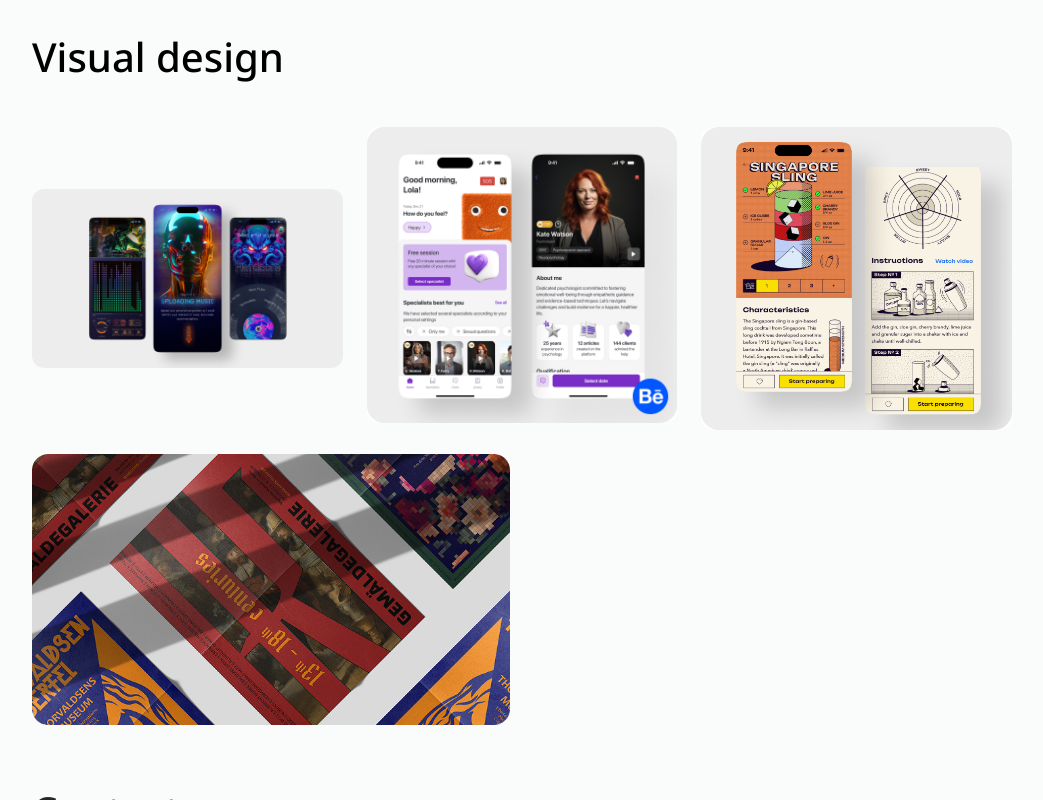
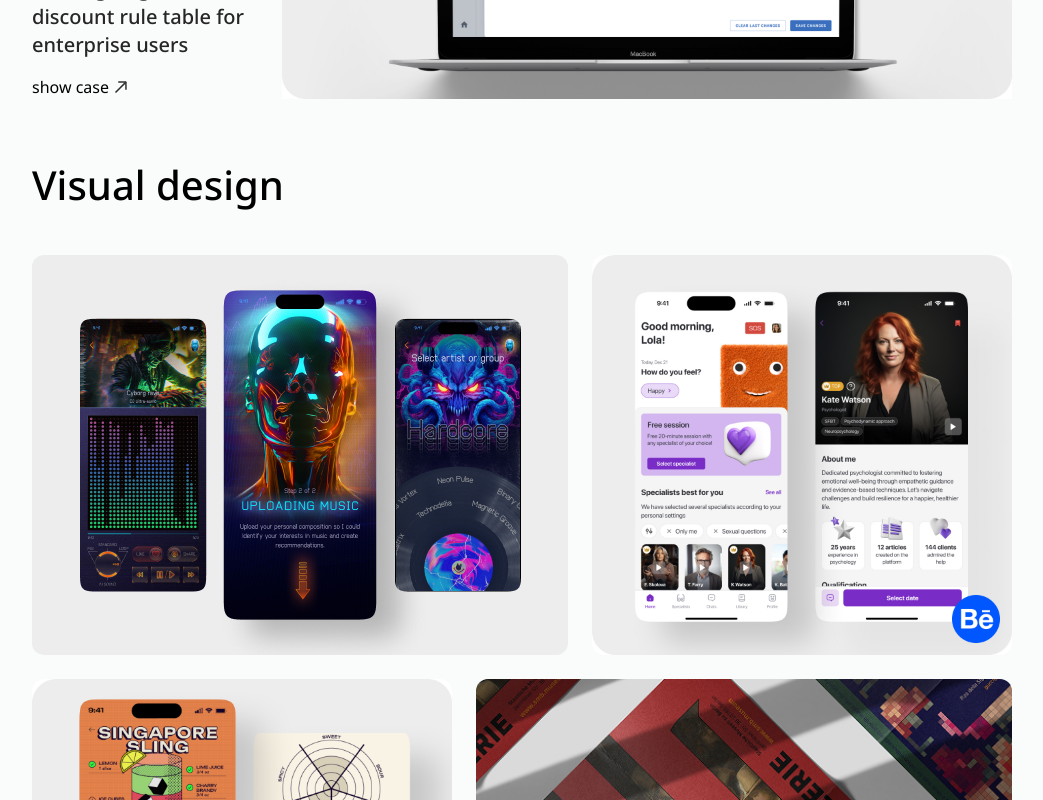
Before and after one commit to Igogoblin/alex, a Next.js app in the folder skavysh/: page / in a window 1280 px wide. Shown: the part 2200-3000 px from the top of the page, without its empty margins (218-1261 px from the left). Built offline with nearby package versions, Linux system fonts and the light colour scheme.

Commit message:
refactor: visual presentation visual section main page

```diff
--- a/skavysh/src/app/avodark/avoDark.module.css
+++ b/skavysh/src/app/avodark/avoDark.module.css
@@ -16,7 +16,7 @@
   line-height: 48px;
   margin: 60px 0 44px;
 }
-@media screen and (max-width: 1200px) {
+@media screen and (max-width: 1300px) {
   .avoDark {
     flex-direction: column;
   }
--- a/skavysh/src/components/main/visual/main-visual.module.css
+++ b/skavysh/src/components/main/visual/main-visual.module.css
@@ -1,8 +1,9 @@
 .mainVisual {
   display: flex;
+  flex-direction: column;
   flex-wrap: wrap;
-  flex-direction: column;
 }
+
 .visual_design {
   text-align: left;
   font-family: "Noto Sans";
@@ -11,68 +12,61 @@
   font-weight: 500;
   margin-bottom: 44px;
 }
+
 .visual_block {
-  /* height: fit-content; */
   display: flex;
-  /* justify-content: start;
-  align-items: flex-start; */
   flex-wrap: wrap;
   gap: 24px;
 }
-.visual_item {
-  /* height: 400px;
-  border-radius: 24px;
-  transition: all 0.3s ease; */
-  flex: 1 1 300px; /* растягивается, но не меньше 300px */
-  max-width: calc(50% - 12px); /* чтобы в ряду было 2 элемента с учётом gap */
-  height: auto;
+
+.visual_item,
+.item_cyberpunk {
+  flex: 1 1 400px;
+  max-width: calc(50% - 12px);
   border-radius: 24px;
   transition: all 0.3s ease;
 }
-.visual_item img {
+
+.visual_item img,
+.item_cyberpunk img {
   width: 100%;
-  height: auto;
+  height: 100%;
+  object-fit: cover;
   border-radius: 12px;
-  object-fit: cover;
 }
+
 .item_cyberpunk {
   max-width: 696px;
-  width: 100%;
   display: flex;
   justify-content: center;
   align-items: center;
   gap: 18px;
 }
 
-.visual_item img {
-  border-radius: 12px;
-  border: none;
-}
 .item_behance {
   max-width: 420px;
   width: 100%;
   position: relative;
 }
+
 .behanceIcon {
   position: absolute;
   bottom: 12px;
   right: 12px;
 }
+
 @media screen and (max-width: 1200px) {
   .visual_block {
+    max-width: 420px;
     justify-content: center;
   }
 }
+
 @media screen and (max-width: 800px) {
-  .visual_block {
-    align-items: end;
-  }
   .visual_item,
   .item_behance,
   .item_cyberpunk {
-    /* height: auto;
-    width: auto; */
+    flex: 1 1 100%;
     max-width: 100%;
-    flex: 1 1 100%;
   }
 }
--- a/skavysh/src/components/main/visual/main-visual.tsx
+++ b/skavysh/src/components/main/visual/main-visual.tsx
@@ -35,11 +35,14 @@ export default function MainVisual() {
         >
           <Image src={cocktailMain} alt="cocktail" width={420} height={400} />
         </Link>
-        <Link href={"/posters"} className={style.visual_item}>
+        <Link
+          href={"/posters"}
+          className={`${style.visual_item} ${style.item_cyberpunk}`}
+        >
           <Image
             src={posters}
             alt="posters"
-            width={706}
+            width={696}
             height={400}
             unoptimized
           />
```
